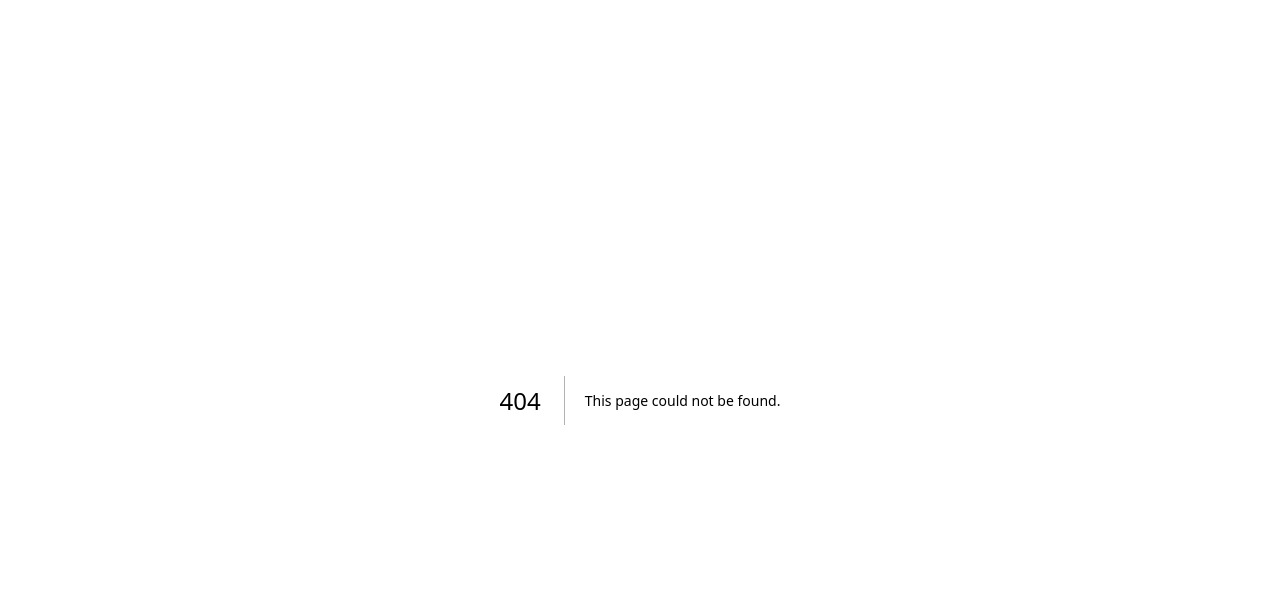
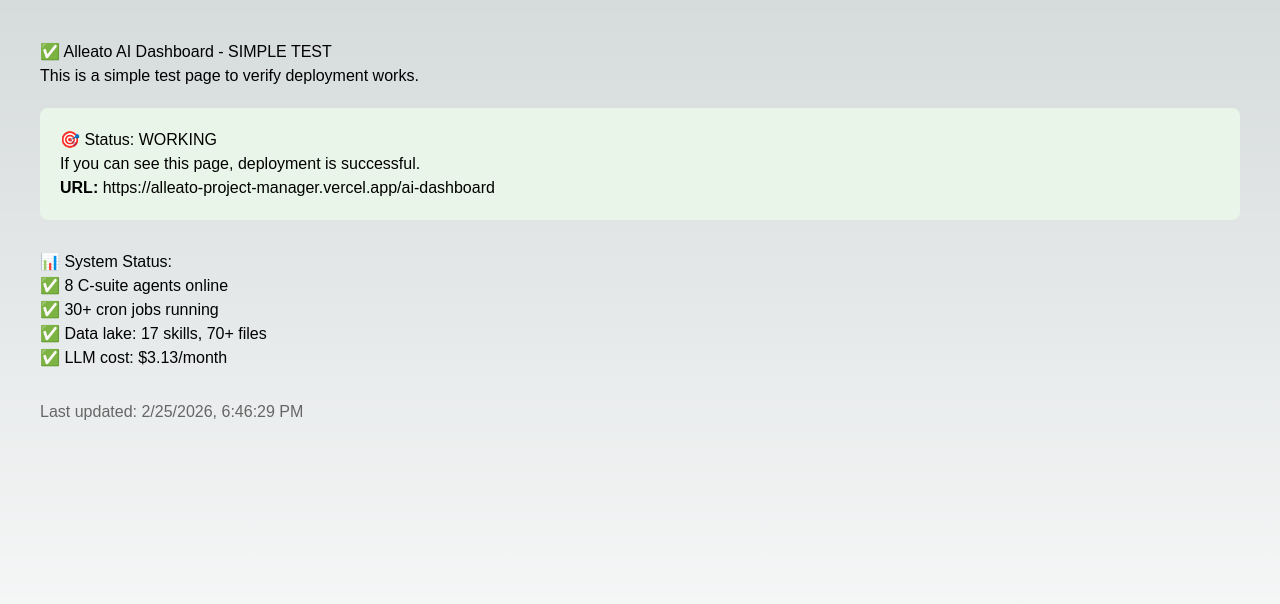
Before and after one commit to bdclymer/alleato-project-manager, a Next.js app: page /ai-dashboard in a window 1280 px wide. Before the commit this address had no page. Shown: the top 604 px of the page. Built offline with nearby package versions, Linux system fonts and the light colour scheme.

Commit message:
Add simple AI dashboard test page

```diff
--- /dev/null
+++ b/src/app/ai-dashboard/page.tsx
@@ -0,0 +1,25 @@
+export default function AIDashboard() {
+  return (
+    <div style={{ padding: '40px', fontFamily: 'Arial, sans-serif' }}>
+      <h1>✅ Alleato AI Dashboard - SIMPLE TEST</h1>
+      <p>This is a simple test page to verify deployment works.</p>
+      <div style={{ background: '#e8f5e8', padding: '20px', borderRadius: '8px', margin: '20px 0' }}>
+        <h2>🎯 Status: WORKING</h2>
+        <p>If you can see this page, deployment is successful.</p>
+        <p><strong>URL:</strong> https://alleato-project-manager.vercel.app/ai-dashboard</p>
+      </div>
+      <div style={{ marginTop: '30px' }}>
+        <h3>📊 System Status:</h3>
+        <ul>
+          <li>✅ 8 C-suite agents online</li>
+          <li>✅ 30+ cron jobs running</li>
+          <li>✅ Data lake: 17 skills, 70+ files</li>
+          <li>✅ LLM cost: $3.13/month</li>
+        </ul>
+      </div>
+      <div style={{ marginTop: '30px', color: '#666' }}>
+        <p>Last updated: {new Date().toLocaleString()}</p>
+      </div>
+    </div>
+  );
+}
```
